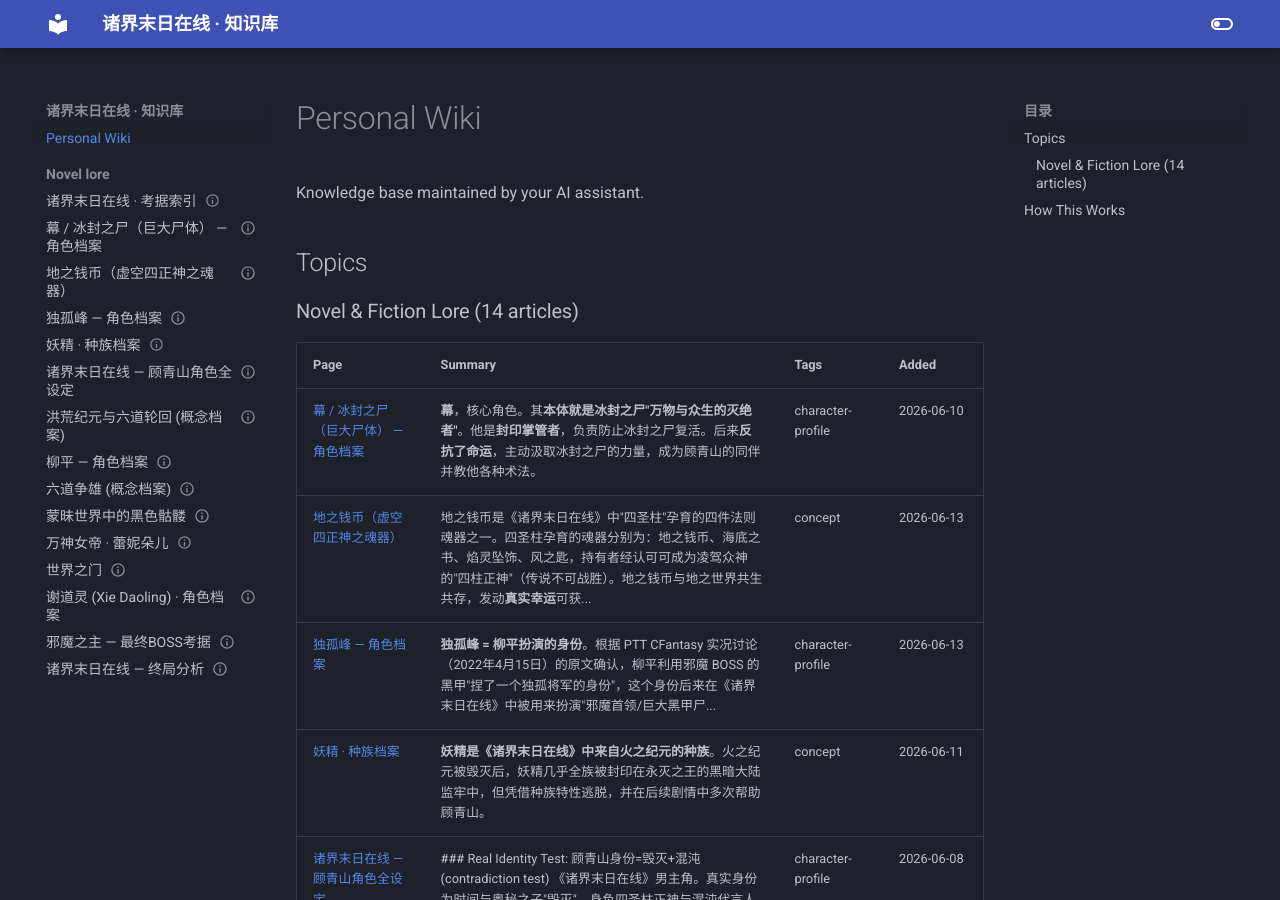
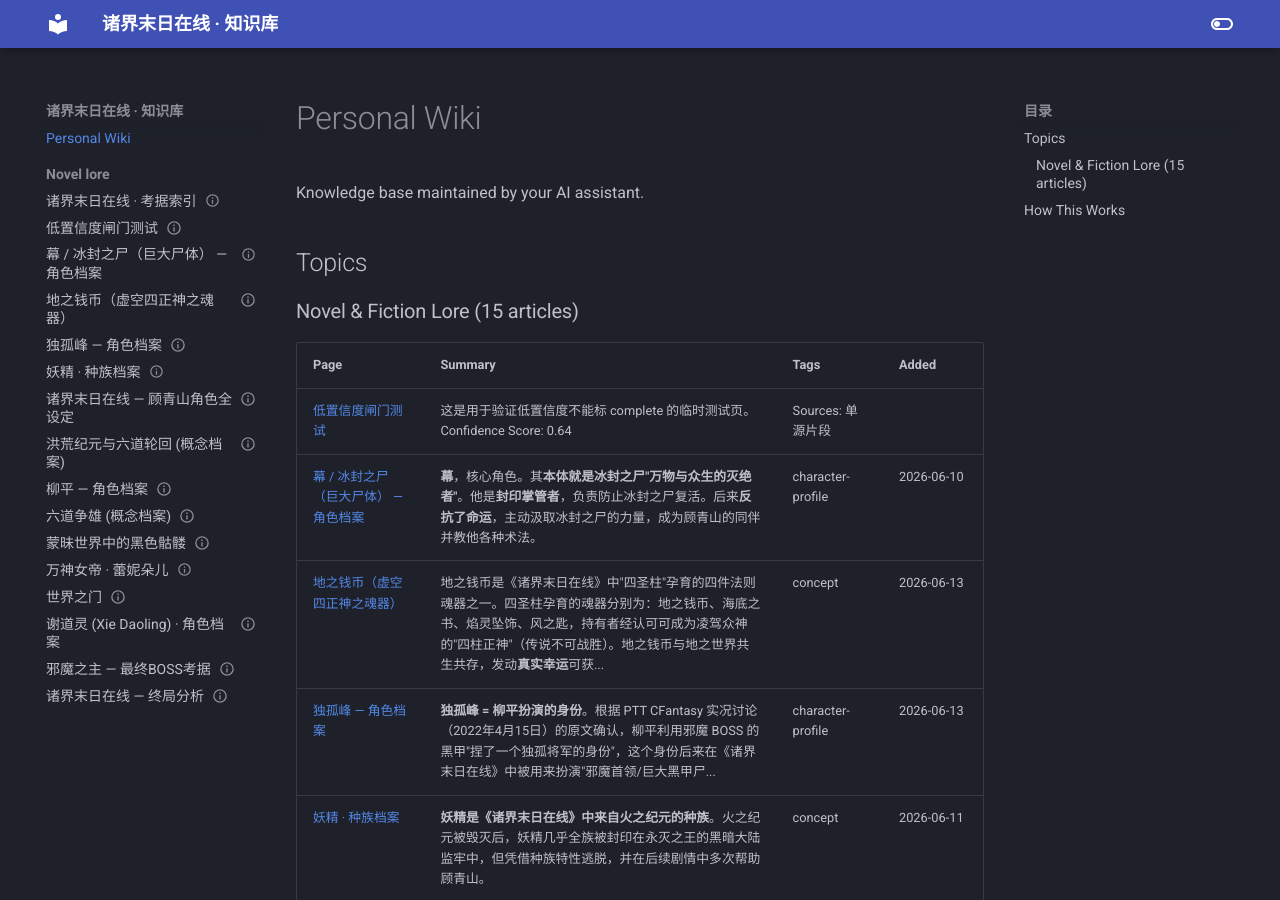
Before and after one commit to Zack3155/llm-wiki, an MkDocs documentation site: the page built from docs/index.md, in a window 1280 px wide and 900 px high. Built offline with MkDocs 1.6.1 and Material for MkDocs 9.7.7, drawn with Linux system fonts in a browser that asks for light colours; some of the changed text lies outside the part shown.

Commit message:
Wiki Linter Auto-Commit: 2026-06-11 19:13:49

```diff
--- a/docs/index.md
+++ b/docs/index.md
@@ -4,10 +4,11 @@
 
 ## Topics
 
-### Novel & Fiction Lore (14 articles)
+### Novel & Fiction Lore (15 articles)
 
 | Page | Summary | Tags | Added |
 |------|---------|------|-------|
+| [低置信度闸门测试](topics/novel-lore/_test_low_confidence_gate.md) | 这是用于验证低置信度不能标 complete 的临时测试页。 Confidence Score: 0.64 | Sources: 单源片段 |  | 2026-06-11 |
 | [幕 / 冰封之尸（巨大尸体） — 角色档案](topics/novel-lore/bingfengzhishi-profile.md) | **幕**，核心角色。其**本体就是冰封之尸"万物与众生的灭绝者"**。他是**封印掌管者**，负责防止冰封之尸复活。后来**反抗了命运**，主动汲取冰封之尸的力量，成为顾青山的同伴并教他各种术法。 | character-profile | 2026-06-10 |
 | [地之钱币（虚空四正神之魂器）](topics/novel-lore/di-zhi-qian-bi-concept.md) | 地之钱币是《诸界末日在线》中"四圣柱"孕育的四件法则魂器之一。四圣柱孕育的魂器分别为：地之钱币、海底之书、焰灵坠饰、风之匙，持有者经认可可成为凌驾众神的"四柱正神"（传说不可战胜）。地之钱币与地之世界共生共存，发动**真实幸运**可获... | concept | 2026-06-13 |
 | [独孤峰 — 角色档案](topics/novel-lore/du-ge-feng-profile.md) | **独孤峰 = 柳平扮演的身份**。根据 PTT CFantasy 实况讨论（2022年4月15日）的原文确认，柳平利用邪魔 BOSS 的黑甲"捏了一个独孤将军的身份"，这个身份后来在《诸界末日在线》中被用来扮演"邪魔首领/巨大黑甲尸... | character-profile | 2026-06-13 |
--- a/docs/topics/novel-lore/_index.md
+++ b/docs/topics/novel-lore/_index.md
@@ -54,3 +54,7 @@
 - **独孤峰 = 柳平捏造的身份**（PTT 实况确认）
 - **顾青山 = 时间与奥秘之子 / "毁灭" / 混沌最高序列**
 - **谢道灵 = 天帝 / 最终之术术主**
+
+
+
+| [低置信度闸门测试](./_test_low_confidence_gate.md) | Wiki | Auto-added |
```
Also changed, not shown: other parts of docs/index.md (+1 -1 lines), docs/topics/novel-lore/_test_low_confidence_gate.md (added, +15 -0 lines).
